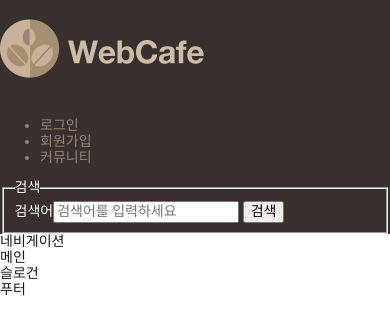
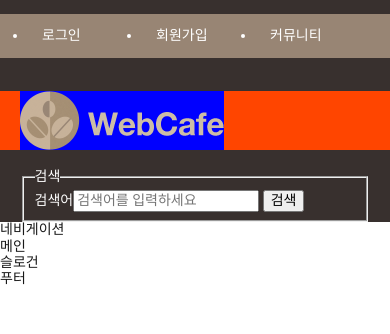
Before and after one commit to bockdori/MasterCamp, a plain HTML site: page webcafe.html in a window 390 px wide. Drawn offline with Linux system fonts and the light colour scheme; a web font is replaced by a local one.

Commit message:
HTML&CSS 마스터캠프 3주차 모바일 수업 내용
모바일 멤버링크 및 레이아웃 완성

```diff
--- a/css/webcafe.css
+++ b/css/webcafe.css
@@ -1,7 +1,7 @@
 @charset "utf-8";
 @import url('https://spoqa.github.io/spoqa-han-sans/css/SpoqaHanSans-kr.css');
 @import url('./normalize.css');
-/*@import url('./reset.css');*/
+@import url('./reset.css');
 
 /* 기본 스타일
 - 글꼴(웹폰트)
@@ -43,10 +43,38 @@ a{
   /* 모바일 멤버링크 */
   .logo, .member, .search-form{
     width: 100%;
+    padding-left: 20px;
+    padding-right: 20px;
   }
   .member{
-    color:#988574;
-    /* order: -1; */
+    background:#988574;
+    padding-top: 0.5em;
+    padding-bottom: 0.5em;
+    order: -1;
+    display: flex;
+    flex-direction: row;
+    justify-content: flex-end; /* 메인축 정렬 */
+  }
+
+  .member a{
+    display: inline-block;
+    /*background: blue;*/
+    width: 100px;
+    padding: 0.5em 1em;
+    margin-right: -1em;
+  }
+
+  .member a:hover, .member a:focus{
+    color: yellow;
+  }
+
+  /* 모바일 로고 */
+  .logo{
+    background: orangered;
+  }
+  .logo img{
+    background: blue;
+    vertical-align: top; /* vertical-align을 사용하면 block 속성으로 렌더링 */
   }
 }
 
```
